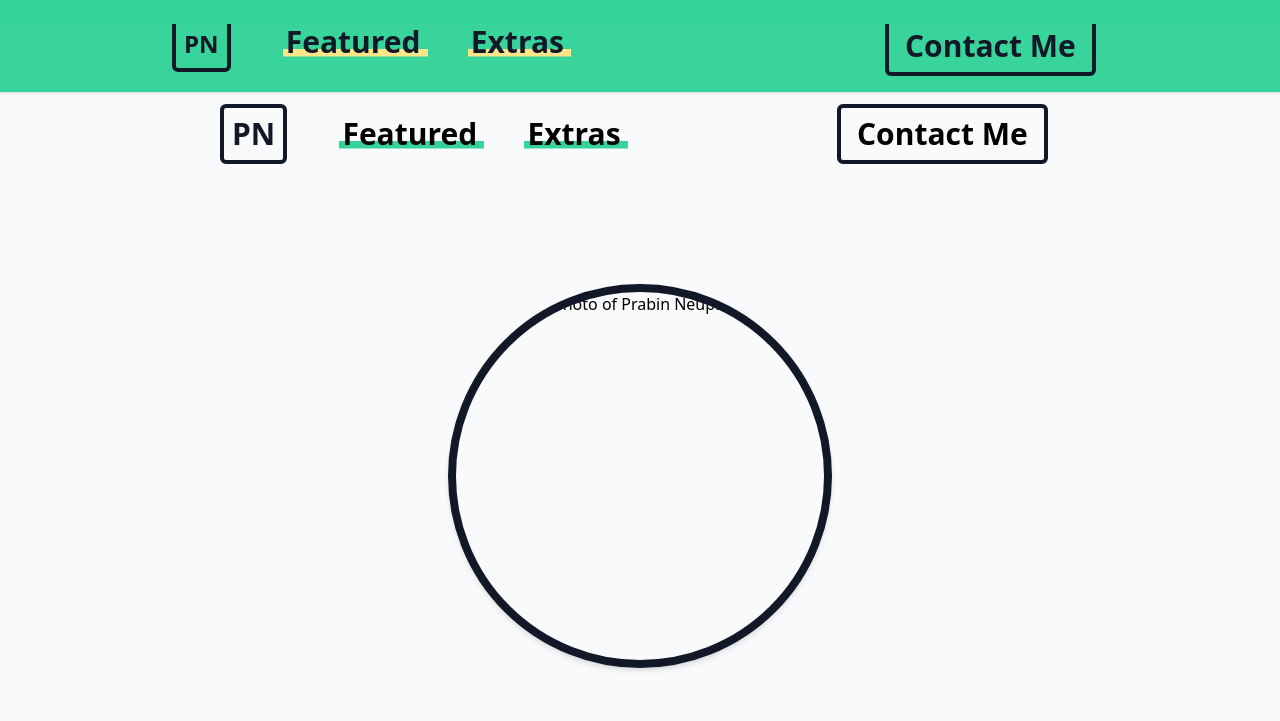
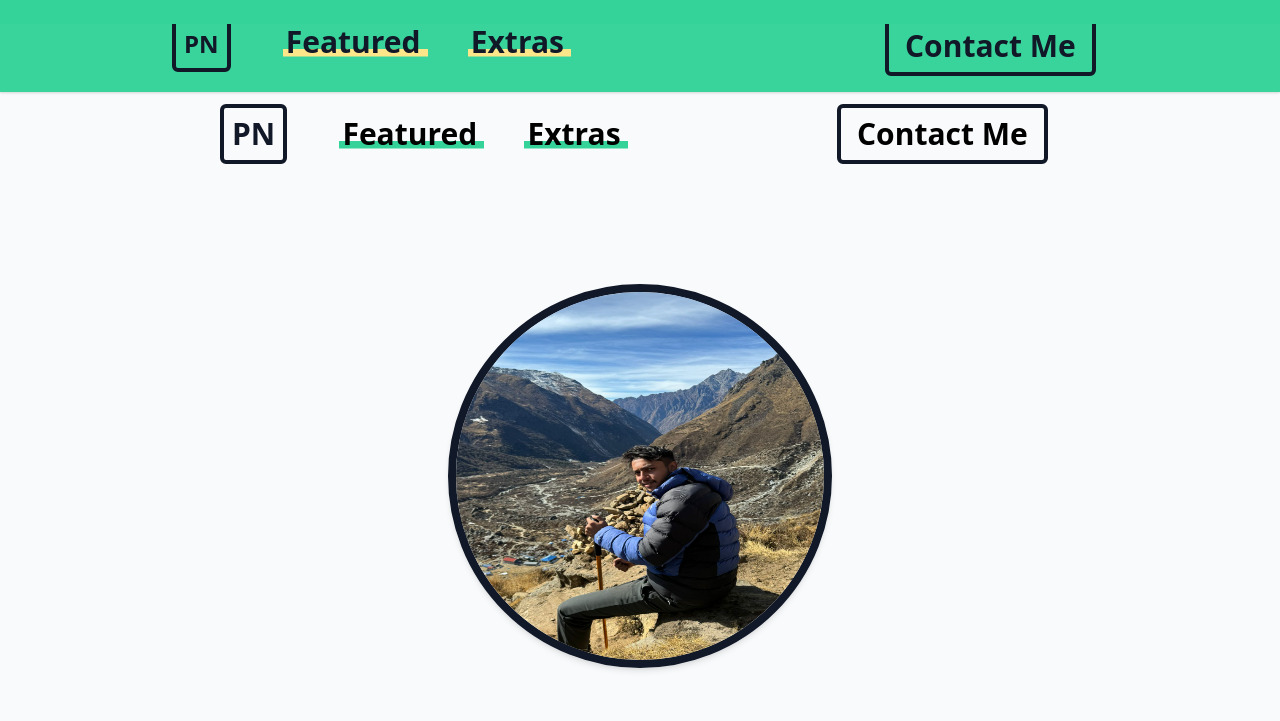
Before and after one commit to Prabin89/prabinneupane.github.io, a plain HTML site: page index.html in a window 1280 px wide. Shown: the top 721 px of the page. Drawn offline with nearby package versions, Linux system fonts and the light colour scheme; no server answers; files whose address does not match are found by name.

Commit message:
Update index.html

```diff
--- a/index.html
+++ b/index.html
@@ -312,7 +312,7 @@
             <img
               id="zach-image"
               style="border-radius: 100%"
-              src="img/prabin.png"
+              src="img/prabin.jpeg"
               alt="Photo of Prabin Neupane"
               class="cursor-pointer xl:mt-10 inline-block animate__animated animate__fadeIn delay2 border-gray-900 duration-300 ease hover:border-green-400 shadow-md border-8 h-80 w-80 md:w-96 md:h-96 inline-block"
             />
```
